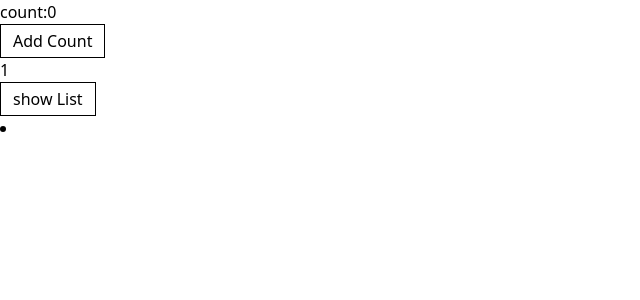
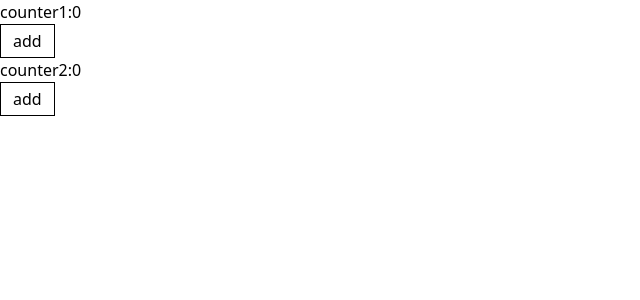
Before and after one commit to naveenkumar-sys/React-Hooks, a React (Vite) app: page / in a window 1280 px wide. Shown: the top 300 px of the page, without its empty margins (0-640 px from the left). Built offline with nearby package versions, Linux system fonts and the light colour scheme.

Commit message:
useEffect completed

```diff
--- a/src/App.jsx
+++ b/src/App.jsx
@@ -3,13 +3,15 @@ import Hooks from "./Components/UseState";
 import UseState from "./Components/UseState";
 import UseRef from "./Components/UseRef";
 import UseMemo from "./Components/UseMemo";
+import UseEffect from "./Components/UseEffect";
 
 const App = () => {
   return (
         <div>
             {/* <UseState/> */}
             {/* <UseRef/> */}
-            <UseMemo/>
+            {/* <UseMemo/> */}
+            <UseEffect/>
         </div>
     );
 
--- /dev/null
+++ b/src/Components/UseEffect.jsx
@@ -0,0 +1,45 @@
+import React, { useEffect, useState } from "react";
+
+const UseEffect = () => {
+  const [counter1, setCounter1] = useState(0);
+  const [counter2, setCounter2] = useState(0);
+  // useEffect is used to run side effects after a component renders.
+  // Side effects = things outside normal UI rendering.
+  //it does not return any value It only handle side effect
+
+  //1.Run every time when everything id change-run every time when when every re-render
+  // useEffect(()=>{
+  //     console.log("useEffect is running");
+  // })
+
+  //2.Run when the given value changes - run every time when the given value change in dependency array
+  // useEffect(()=>{
+  //     console.log("useEffect is running");
+  // },[counter1])
+
+  //3.Run only once on component first re-load or re-render
+  useEffect(() => {
+    console.log("useEffect is running");
+  }, []);
+  return (
+    <div>
+      <h1>counter1:{counter1}</h1>
+      <button
+        className="border px-3 py-1"
+        onClick={() => setCounter1((prev) => prev + 1)}
+      >
+        add
+      </button>
+
+      <h1>counter2:{counter2}</h1>
+      <button
+        className="border px-3 py-1"
+        onClick={() => setCounter2((prev) => prev + 1)}
+      >
+        add
+      </button>
+    </div>
+  );
+};
+
+export default UseEffect;
--- a/src/Components/UseMemo.jsx
+++ b/src/Components/UseMemo.jsx
@@ -4,6 +4,12 @@ const UseMemo = () => {
   //     useMemo is used to remember the result of a calculation so React doesn’t recalculate it again and again.
   // In short:
   // 👉 Performance optimization hook
+  //   Is this value calculated from state/props AND slow to compute?
+
+  // YES → useMemo
+
+  // NO → don’t use it
+  //syntax-const variable=useMemo(()=>{},[])
   const [count, setCount] = useState(0);
   const [text, setText] = useState([]);
 
```
